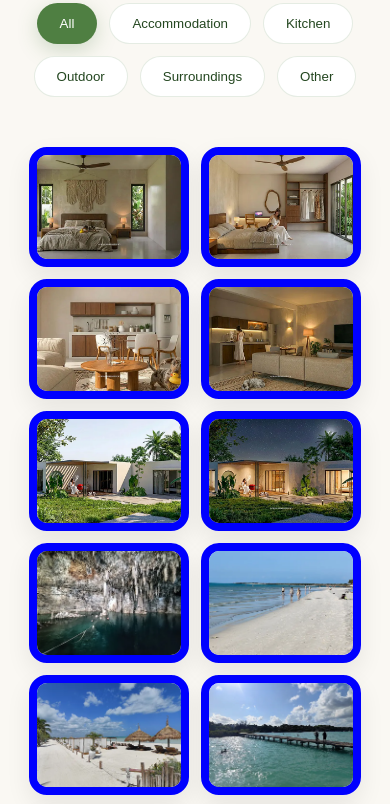
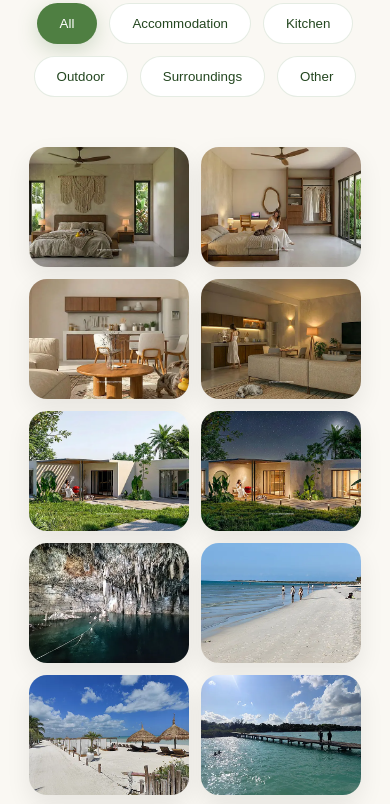
Before and after one commit to lgaluska/Casa-Ceiba-Test, a plain HTML site: page index.html in a window 390 px wide. Shown: the part 3266-4070 px from the top of the page. Drawn offline with Linux system fonts and the light colour scheme.

Commit message:
Add files via upload

```diff
--- a/style.css
+++ b/style.css
@@ -380,8 +380,6 @@ footer {
         object-fit: cover;
         border-radius: 18px;
         max-width: none;
-
-        border: 8px solid blue;
     }
 
 }
```
